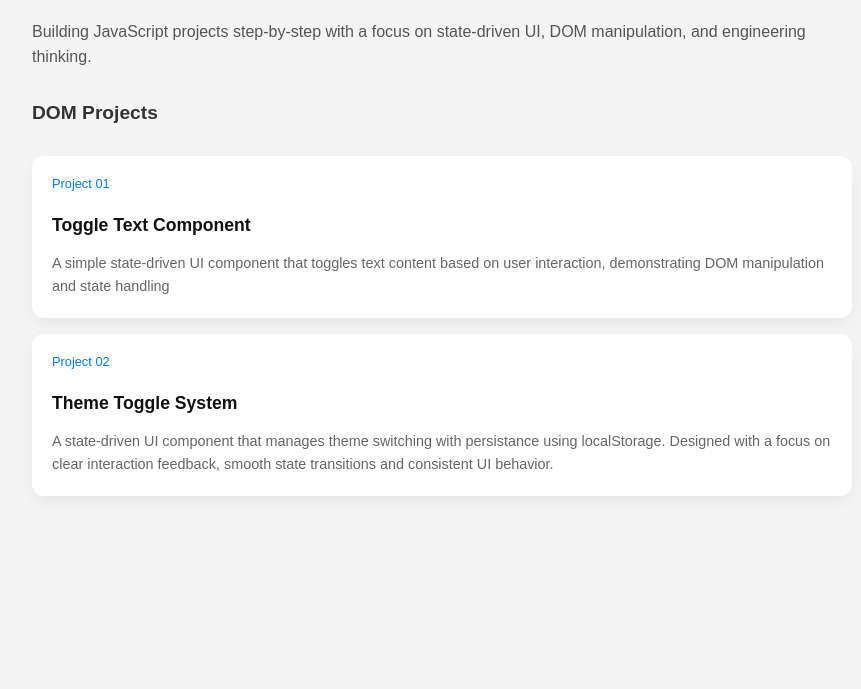
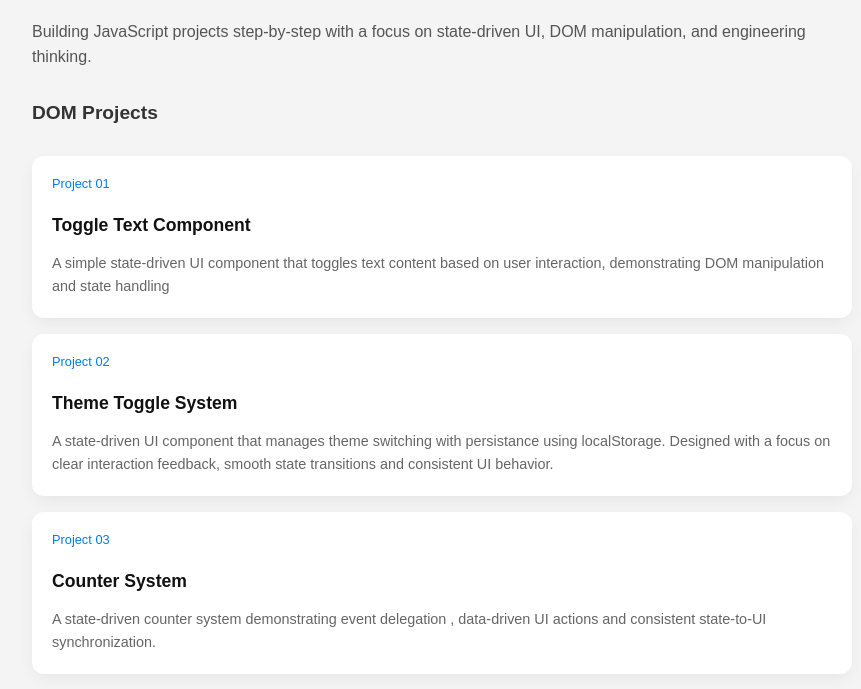
Before and after one commit to TeshomeDev/javascript-mastery-projects, a plain HTML site: page index.html in a window 1280 px wide. Shown: the part 133-822 px from the top of the page, without its empty margins (198-1059 px from the left). Before the commit the page ends 800 px from the top, so only its background shows below. Drawn offline with Linux system fonts and the light colour scheme.

Commit message:
docs(readme): add counter system project with engineering-focused explanation

```diff
--- a/index.html
+++ b/index.html
@@ -106,6 +106,13 @@
           <p>A state-driven UI component that manages theme switching with persistance using localStorage. Designed with a focus on clear interaction feedback, smooth state transitions and consistent UI behavior.</p>
         </a>
 
+        <a href="dom/03-counter/index.html" class="card">
+          <span class="tag">Project 03</span>
+          <h3>Counter System</h3>
+          <p>A state-driven counter system demonstrating event delegation , data-driven UI actions and consistent state-to-UI synchronization.
+          </p>
+        </a>
+
       </div>
     </div>
   </main>
```
Also changed, not shown: 1 other file.
